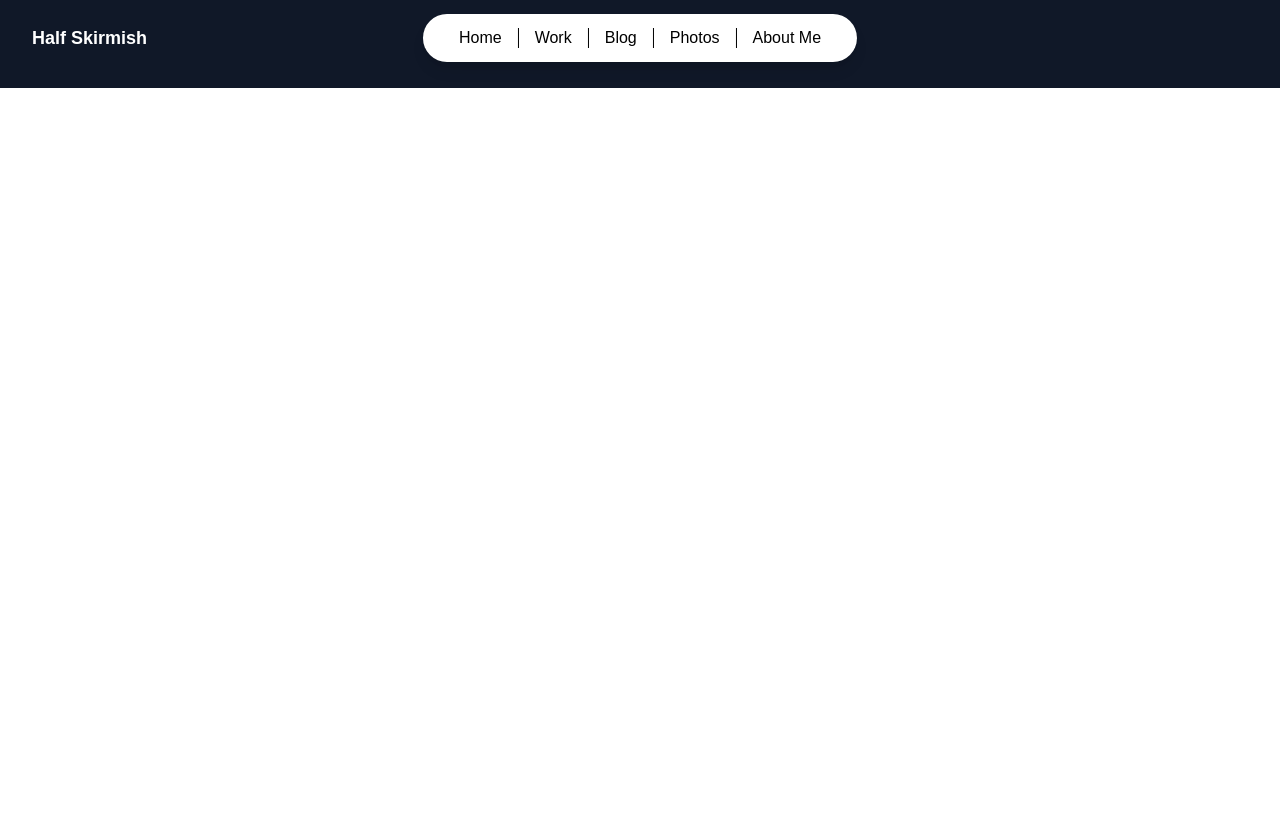
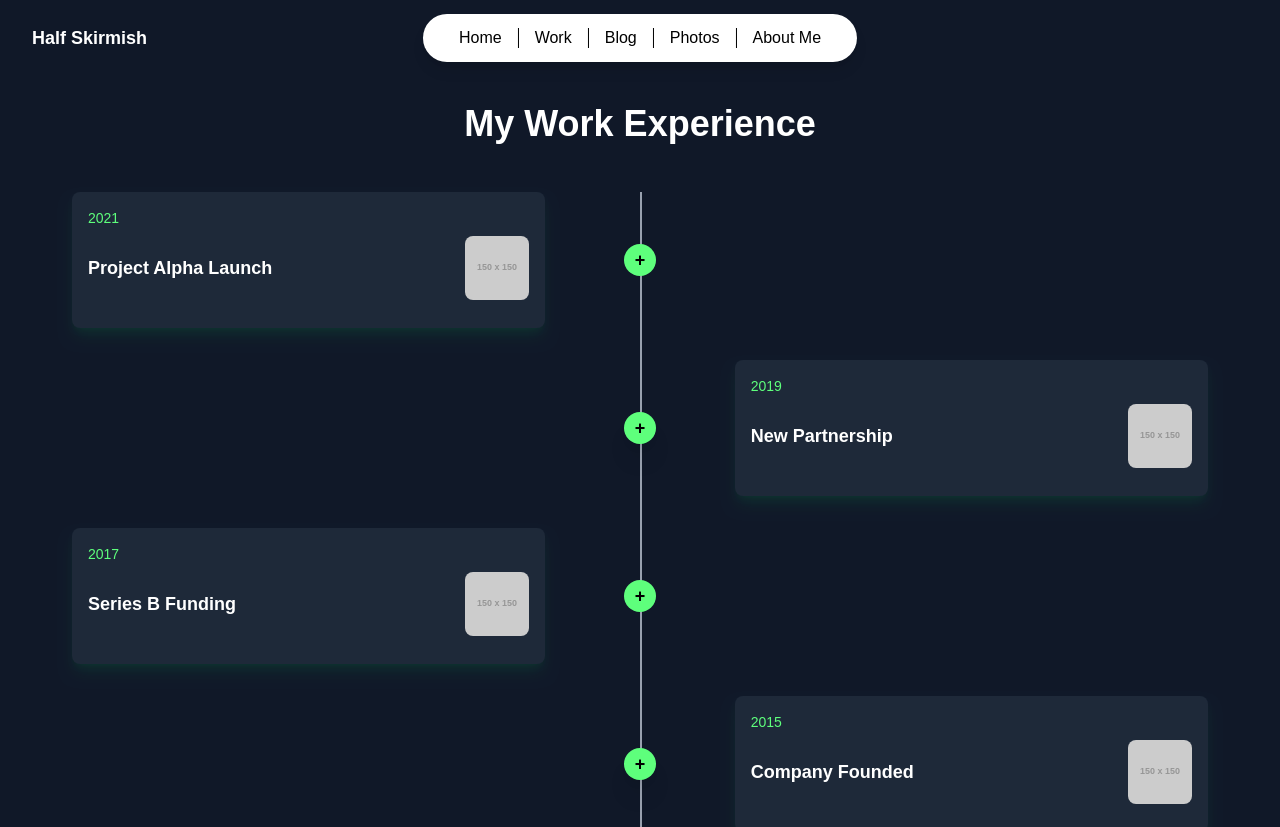
Before and after one commit to half-skirmish/frontend-halfskirmish-v2, a Next.js app: page /work in a window 1280 px wide. Shown: the top 827 px of the page. Before the commit the page ends 800 px from the top, so only its background shows below. Built offline with nearby package versions, Linux system fonts and the light colour scheme.

Commit message:
Created the Work Page Timeline

```diff
--- a/app/(navItems)/work/page.js
+++ b/app/(navItems)/work/page.js
@@ -1,10 +1,112 @@
 
-function Work() {
+const timelineData = [
+  {
+    year: '2021',
+    title: 'Project Alpha Launch',
+    description: 'Successfully launched Project Alpha, a groundbreaking initiative in machine learning that exceeded all initial performance benchmarks.',
+    imageUrl: 'https://placehold.co/150x150/1a202c/5eff7c?text=Alpha',
+  },
+  {
+    year: '2019',
+    title: 'New Partnership',
+    description: 'Formed a strategic partnership with a leading tech company, expanding our market reach and collaborative capabilities.',
+    imageUrl: 'https://placehold.co/150x150/1a202c/5eff7c?text=Partner',
+  },
+  {
+    year: '2017',
+    title: 'Series B Funding',
+    description: 'Secured $20 million in Series B funding, enabling us to scale our operations and invest in new research and development.',
+    imageUrl: 'https://placehold.co/150x150/1a202c/5eff7c?text=Funding',
+  },
+  {
+    year: '2015',
+    title: 'Company Founded',
+    description: 'The journey began. Our company was founded with a mission to innovate and disrupt the technology sector.',
+    imageUrl: 'https://placehold.co/150x150/1a202c/5eff7c?text=Founded',
+  },
+  {
+    year: '2012',
+    title: 'Initial Research Phase',
+    description: 'The foundational ideas were born. This period was dedicated to intensive research and developing the core concepts that would later define our products.',
+    imageUrl: 'https://placehold.co/150x150/1a202c/5eff7c?text=Research',
+  },
+];
+
+// Individual Timeline Item Component
+const TimelineItem = ({ data, index }) => (
+    <div className="mb-8 flex justify-between items-center w-full group">
+        {/* Alternating layout for left and right alignment */}
+        {index % 2 === 0 ? (
+            <>
+                {/* Left Side: Content Box */}
+                <div className="order-1 w-5/12">
+                    <div className="p-4 bg-gray-800 rounded-lg shadow-lg shadow-green-500/10 transition-transform duration-500 ease-in-out transform group-hover:scale-105">
+                        <p className="text-sm font-medium text-[#5EFF7C] mb-2">{data.year}</p>
+                        <div className="flex justify-between items-center">
+                            <h3 className="text-lg font-bold text-white flex-grow pr-4">{data.title}</h3>
+                            <img src={data.imageUrl} alt={data.title} className="w-16 h-16 rounded-lg object-cover flex-shrink-0" />
+                        </div>
+                        {/* Hidden description revealed on hover */}
+                        <p className="text-sm leading-snug tracking-wide text-gray-300 opacity-0 max-h-0 group-hover:opacity-100 group-hover:max-h-screen transition-all duration-700 ease-in-out mt-3">
+                            {data.description}
+                        </p>
+                    </div>
+                </div>
+                {/* Center: Circle and Line */}
+                <div className="z-10 flex items-center order-1 bg-[#5EFF7C] w-8 h-8 rounded-full">
+                    <div className="mx-auto font-semibold text-lg text-black transition-transform duration-500 ease-in-out transform group-hover:rotate-45">+</div>
+                </div>
+                {/* Right Side: Empty placeholder for alignment */}
+                <div className="order-1 w-5/12"></div>
+            </>
+        ) : (
+            <>
+                {/* Left Side: Empty placeholder for alignment */}
+                <div className="order-1 w-5/12"></div>
+                {/* Center: Circle and Line */}
+                <div className="z-10 flex items-center order-1 bg-[#5EFF7C] shadow-xl w-8 h-8 rounded-full">
+                    <div className="mx-auto font-semibold text-lg text-black transition-transform duration-500 ease-in-out transform group-hover:rotate-45">+</div>
+                </div>
+                {/* Right Side: Content Box */}
+                <div className="order-1 w-5/12">
+                     <div className="p-4 bg-gray-800 rounded-lg shadow-lg shadow-green-500/10 transition-transform duration-500 ease-in-out transform group-hover:scale-105">
+                        <p className="text-sm font-medium text-[#5EFF7C] mb-2">{data.year}</p>
+                        <div className="flex justify-between items-center">
+                             <h3 className="text-lg font-bold text-white flex-grow pr-4">{data.title}</h3>
+                             <img src={data.imageUrl} alt={data.title} className="w-16 h-16 rounded-lg object-cover flex-shrink-0" />
+                        </div>
+                        {/* Hidden description revealed on hover */}
+                        <p className="text-sm leading-snug tracking-wide text-gray-300 opacity-0 max-h-0 group-hover:opacity-100 group-hover:max-h-screen transition-all duration-700 ease-in-out mt-3">
+                            {data.description}
+                        </p>
+                    </div>
+                </div>
+            </>
+        )}
+    </div>
+);
+
+
+// Main Timeline Component for a standard React app
+const Work = () => {
   return (
-    <div>
+    <div className="bg-gray-900 text-white font-sans min-h-screen p-4 sm:p-6 lg:p-8">
+      <div className="container mx-auto w-full h-full">
+        <div className="relative wrap overflow-hidden p-4 md:p-10 h-full">
+          <h1 className="text-3xl sm:text-4xl font-bold text-center text-white mt-8 mb-12">
+            My Work Experience
+          </h1>
+          {/* The vertical line */}
+          <div className="border-2-2 absolute border-opacity-20 border-gray-400 h-full border" style={{ left: '50%' }}></div>
 
+          {/* Mapping through the data to create timeline items */}
+          {timelineData.map((data, idx) => (
+            <TimelineItem data={data} index={idx} key={idx} />
+          ))}
+        </div>
+      </div>
     </div>
-  )
-}
+  );
+};
 
-export default Work
+export default Work;
```
